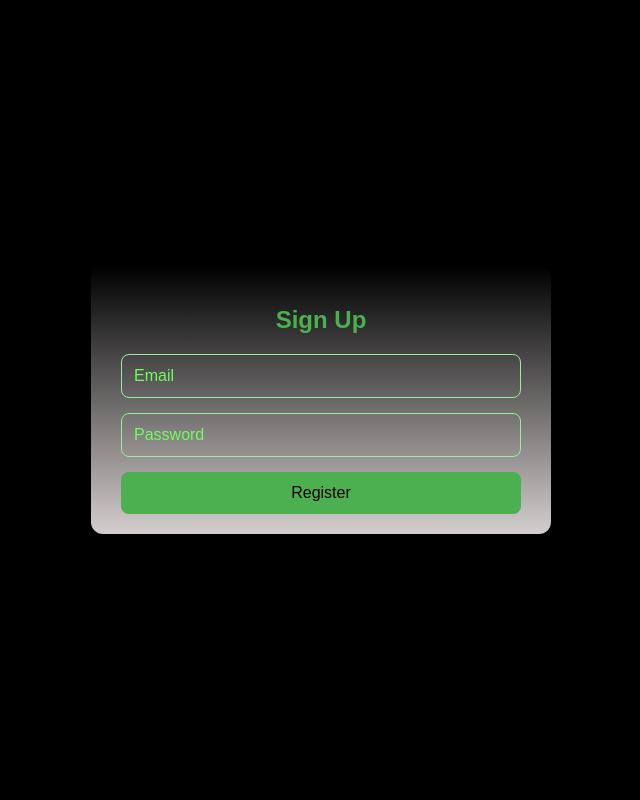
After one commit to kabertin/cryptos, a PHP site: page /register.html in a window 1280 px wide. The commit adds this page. Shown: the whole page, without its empty margins (319-959 px from the left). Run offline with PHP 8.4, Linux system fonts and the light colour scheme.

Commit message:
styling the credentials input color

```diff
--- a/login_form.html
+++ b/login_form.html
@@ -56,8 +56,8 @@
             background-color: transparent; /* Transparent background */
             padding: 12px; /* Padding inside input fields */
             font-size: 16px; /* Font size */
-            color: rgb(0, 0, 0); /* Black text color */
-            border: 1px solid #464040; /* Border color */
+            color: #000000; /* Black text color */
+            border: 1px solid #99ec9b;; /* Border color */
             border-radius: 8px; /* Rounded corners */
             transition: border-color 0.3s, box-shadow 0.3s; /* Smooth transition on focus */
         }
@@ -71,7 +71,7 @@
 
         /* Placeholder text styling */
         input::placeholder {
-            color: #161212; /* Default placeholder text color */
+            color: #6cff5f; /* Default placeholder text color */
             font-size: 16px; /* Font size of the placeholder */
             opacity: 1; /* Ensures full visibility */
         }
--- /dev/null
+++ b/register.html
@@ -0,0 +1,116 @@
+<!DOCTYPE html>
+<html lang="en">
+<head>
+    <meta charset="UTF-8">
+    <meta name="viewport" content="width=device-width, initial-scale=1.0">
+    <title>User Registration</title>
+    <style>
+        body {
+            font-family: Arial, sans-serif;
+            background-color: #000;
+            color: #1b1b1b;
+            margin: 0;
+            padding: 0;
+            display: flex;
+            justify-content: center;
+            align-items: center;
+            height: 100vh;
+        }
+
+        .form-container {
+            background-color: #000000;
+            background-image: linear-gradient(180deg, #000000 0%, #d4cece 100%);
+            padding: 20px 30px;
+            border-radius: 12px;
+            box-shadow: 0 8px 16px rgba(0, 0, 0, 0.2);
+            width: 100%;
+            max-width: 400px;
+        }
+
+        h2 {
+            margin-bottom: 20px;
+            text-align: center;
+            font-size: 24px;
+            color: #4CAF50;
+        }
+
+        form {
+            display: flex;
+            flex-direction: column;
+        }
+
+        /* Input field styling */
+        input {
+            margin-bottom: 15px; /* Space below each input */
+            background-color: transparent; /* Transparent background */
+            padding: 12px; /* Padding inside input fields */
+            font-size: 16px; /* Font size */
+            color: #000000; /* Black text color */
+            border: 1px solid #99ec9b;; /* Border color */
+            border-radius: 8px; /* Rounded corners */
+            transition: border-color 0.3s, box-shadow 0.3s; /* Smooth transition on focus */
+        }
+
+        /* Styling for input focus */
+        input:focus {
+            border-color: #99ec9b; /* Green border on focus */
+            box-shadow: 0 0 5px rgba(27, 27, 27, 0.5); /* Shadow effect on focus */
+            outline: none; /* Removes default outline */
+        }
+
+        /* Placeholder text styling */
+        input::placeholder {
+            color: #6cff5f; /* Default placeholder text color */
+            font-size: 16px; /* Font size of the placeholder */
+            opacity: 1; /* Ensures full visibility */
+        }
+
+        /* Placeholder color change on input focus */
+        input:focus::placeholder {
+            color: #84c986; /* Greenish placeholder color */
+            opacity: 1;
+        }
+
+        button {
+            padding: 12px;
+            font-size: 16px;
+            background-color: #4CAF50;
+            color: rgb(24, 0, 0);
+            border: none;
+            border-radius: 8px;
+            cursor: pointer;
+            transition: background-color 0.3s, transform 0.2s;
+        }
+
+        button:hover {
+            background-color: #45a049;
+            transform: translateY(-2px);
+        }
+
+        @media (max-width: 480px) {
+            .form-container {
+                padding: 15px;
+            }
+
+            h2 {
+                font-size: 20px;
+            }
+
+            input, button {
+                font-size: 14px;
+            }
+        }
+    </style>
+</head>
+<body>
+    <div class="form-container">
+        <h2>Sign Up</h2>
+        <form method="POST" action="register.php">
+            <input type="hidden" name="csrf_token" value="<?php echo htmlspecialchars($_SESSION['csrf_token'] ?? ''); ?>">
+            <input type="email" name="email" placeholder="Email" required>
+            <input type="password" name="password" placeholder="Password" required>
+            <button type="submit">Register</button>
+        </form>
+    </div>
+</body>
+</html>
--- a/register.php
+++ b/register.php
@@ -1,3 +1,4 @@
+
 <?php
 session_start();
 require 'db_connection.php';
```
